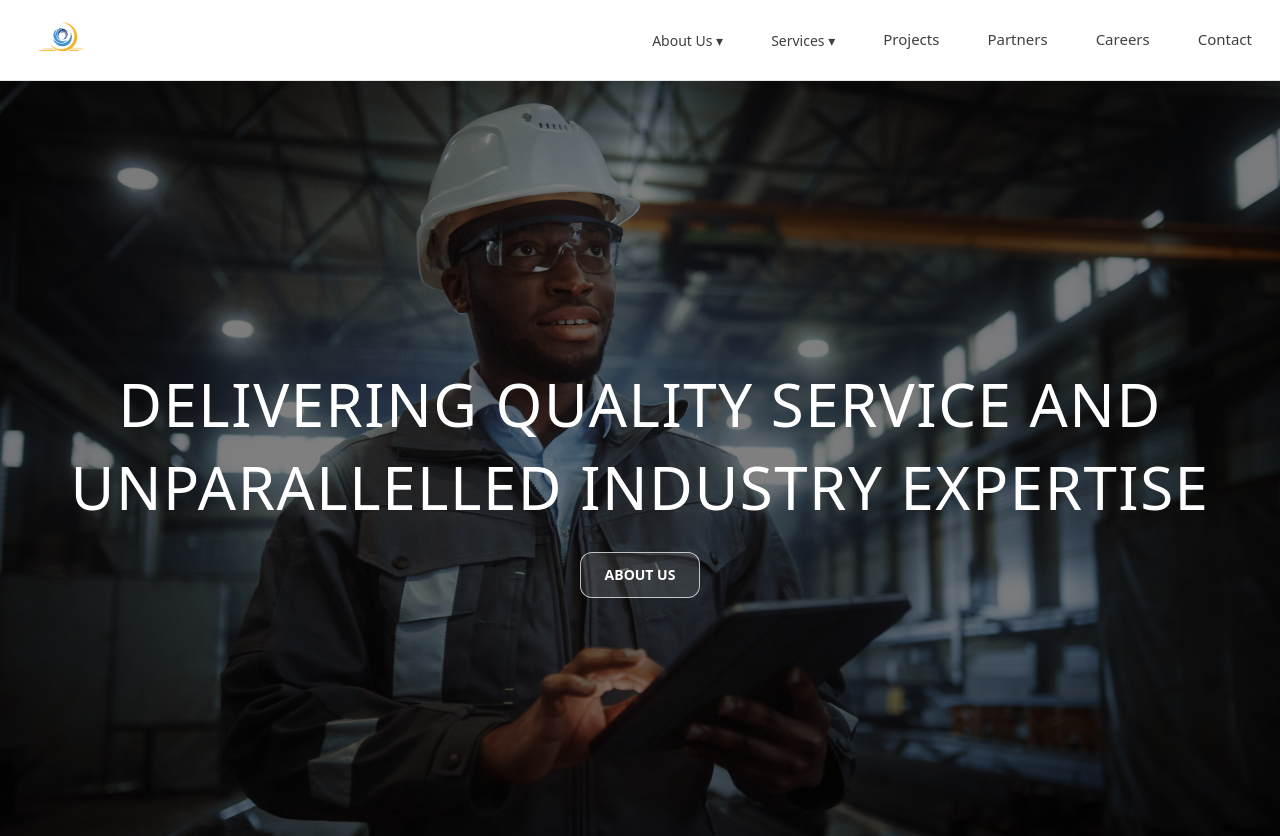
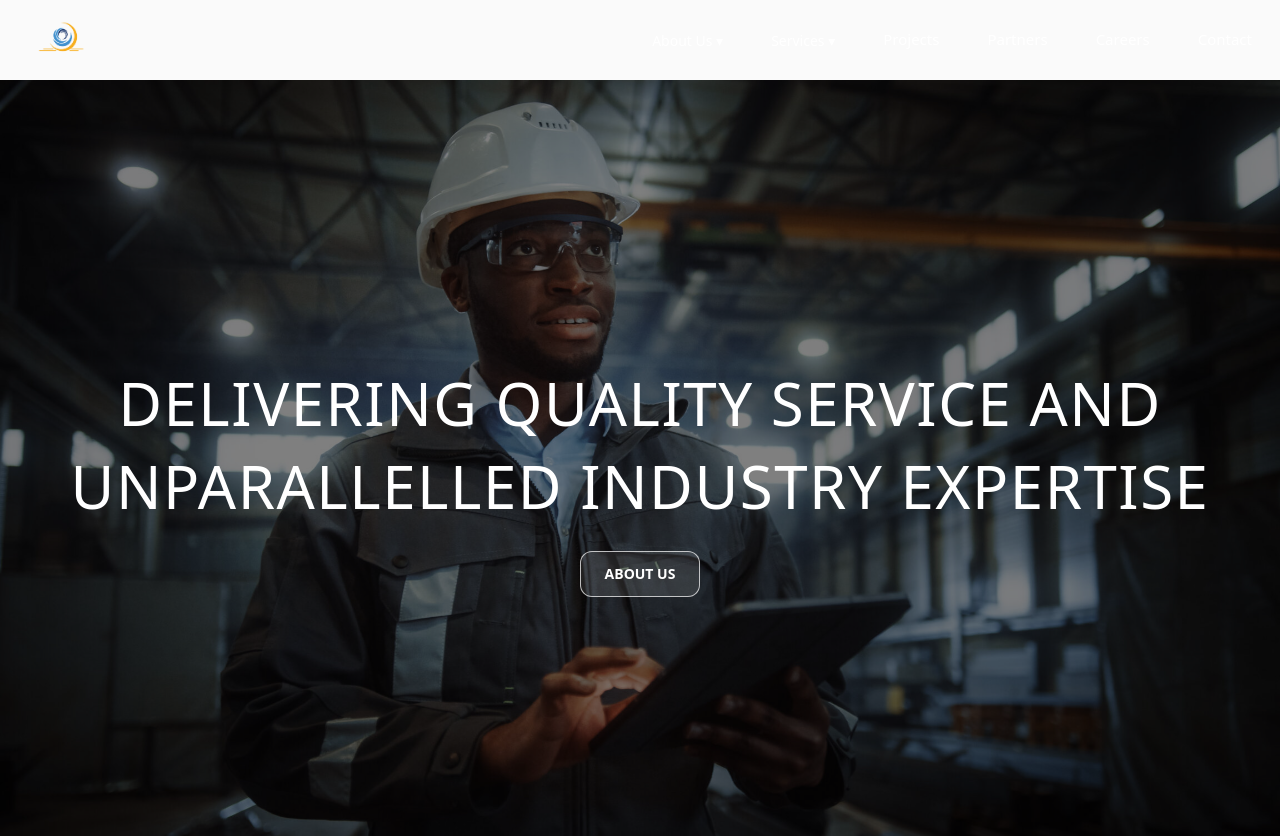
Before and after one commit to Codedzephyr/random-project, a React (Vite) app: page / in a window 1280 px wide. Shown: the top 836 px of the page. Built offline with nearby package versions, Linux system fonts and the light colour scheme.

Commit message:
Update top-bar.tsx

```diff
--- a/src/components/top-bar.tsx
+++ b/src/components/top-bar.tsx
@@ -5,8 +5,8 @@ const NavA: React.FC<{ to: string; label: string }> = ({ to, label }) => (
   <NavLink
     to={to}
     className={({ isActive }) =>
-      `text-sm md:text-[15px] font-medium px-3 py-2 transition ${
-        isActive ? "text-neutral-900" : "text-neutral-700 hover:text-neutral-900"
+      `text-sm md:text-[15px] font-medium px-3 py-2 transition-colors ${
+        isActive ? "text-white" : "text-white hover:text-gray-200"
       }`
     }
     end
@@ -21,7 +21,6 @@ export const TopBar: React.FC = () => {
   const [servicesOpen, setServicesOpen] = useState(false);
 
   const about = [{ to: "/about", label: "About Us" }];
-
   const services = [
     { to: "/services/engineering-solutions", label: "Engineering Solutions" },
     { to: "/services/fabrication-construction", label: "Fabrication & Construction" },
@@ -30,7 +29,6 @@ export const TopBar: React.FC = () => {
     { to: "/services/manpower-outsourcing", label: "Manpower Outsourcing" },
     { to: "/services/procurement-supply-chain", label: "Procurement & Supply Chain" },
   ];
-
   const nav = [
     { to: "/projects", label: "Projects" },
     { to: "/partners", label: "Partners" },
@@ -39,14 +37,14 @@ export const TopBar: React.FC = () => {
   ];
 
   return (
-    <header className="sticky top-0 z-30 bg-white/90 border-b border-neutral-200 backdrop-blur">
+    <header className="sticky top-0 z-30 w-full bg-transparent">
       <div className="mx-auto max-w-7xl px-4 py-2 flex items-center justify-between">
         {/* Logo */}
         <Link to="/" className="inline-flex items-center gap-2">
           <img
             src="/images/logo.png"
             alt="LPS-HYPROPS Logo"
-            className="max-h-16 w-auto object-contain"
+            className="max-h-16"
           />
         </Link>
 
@@ -60,17 +58,17 @@ export const TopBar: React.FC = () => {
           >
             <NavLink
               to="/about"
-              className="px-3 py-2 text-sm font-medium text-neutral-700 hover:text-neutral-900"
+              className="px-3 py-2 text-sm font-medium text-white hover:text-gray-200"
             >
               About Us ▾
             </NavLink>
             {aboutOpen && (
-              <div className="absolute top-full left-0 mt-2 w-56 bg-white border border-neutral-200 shadow-lg rounded-lg">
+              <div className="absolute top-full left-0 bg-white border border-neutral-200 shadow-lg rounded-lg mt-2 w-64">
                 {about.map((a) => (
                   <NavLink
                     key={a.to}
                     to={a.to}
-                    className="block px-5 py-2 text-sm text-neutral-700 hover:bg-neutral-100"
+                    className="block px-4 py-2 text-sm text-neutral-700 hover:bg-neutral-100"
                   >
                     {a.label}
                   </NavLink>
@@ -87,17 +85,17 @@ export const TopBar: React.FC = () => {
           >
             <NavLink
               to="/services"
-              className="px-3 py-2 text-sm font-medium text-neutral-700 hover:text-neutral-900"
+              className="px-3 py-2 text-sm font-medium text-white hover:text-gray-200"
             >
               Services ▾
             </NavLink>
             {servicesOpen && (
-              <div className="absolute top-full left-0 mt-2 w-72 bg-white border border-neutral-200 shadow-lg rounded-lg">
+              <div className="absolute top-full left-0 bg-white border border-neutral-200 shadow-lg rounded-lg mt-2 w-72">
                 {services.map((s) => (
                   <NavLink
                     key={s.to}
                     to={s.to}
-                    className="block px-5 py-2 text-sm text-neutral-700 hover:bg-neutral-100"
+                    className="block px-4 py-2 text-sm text-neutral-700 hover:bg-neutral-100"
                   >
                     {s.label}
                   </NavLink>
@@ -112,9 +110,9 @@ export const TopBar: React.FC = () => {
           ))}
         </nav>
 
-        {/* Mobile Menu Toggle */}
+        {/* Mobile Toggle */}
         <button
-          className="md:hidden p-2 border border-neutral-200 rounded"
+          className="md:hidden p-2 border border-white/30 rounded text-white"
           onClick={() => setOpen((v) => !v)}
           aria-label="Toggle menu"
         >
@@ -131,18 +129,14 @@ export const TopBar: React.FC = () => {
 
       {/* Mobile Menu */}
       {open && (
-        <div className="md:hidden bg-white border-t border-neutral-200">
+        <div className="md:hidden bg-black/80 text-white border-t border-white/20">
           <div className="px-4 py-3">
             <details className="mb-2">
               <summary className="font-medium cursor-pointer">About Us</summary>
               <ul className="pl-4">
                 {about.map((a) => (
                   <li key={a.to}>
-                    <NavLink
-                      to={a.to}
-                      onClick={() => setOpen(false)}
-                      className="block py-1"
-                    >
+                    <NavLink to={a.to} onClick={() => setOpen(false)} className="block py-1">
                       {a.label}
                     </NavLink>
                   </li>
@@ -154,11 +148,7 @@ export const TopBar: React.FC = () => {
               <ul className="pl-4">
                 {services.map((s) => (
                   <li key={s.to}>
-                    <NavLink
-                      to={s.to}
-                      onClick={() => setOpen(false)}
-                      className="block py-1"
-                    >
+                    <NavLink to={s.to} onClick={() => setOpen(false)} className="block py-1">
                       {s.label}
                     </NavLink>
                   </li>
```
